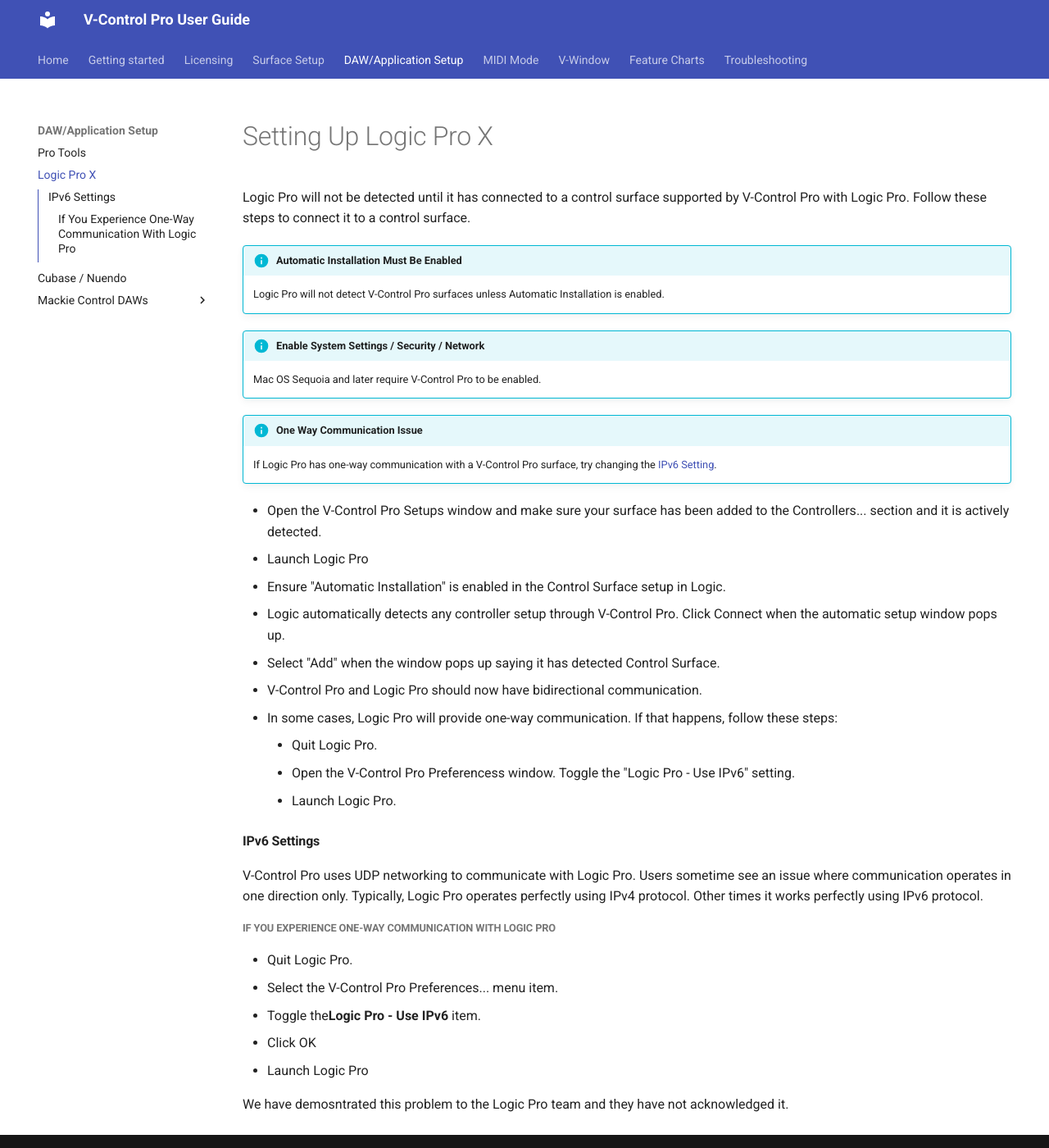
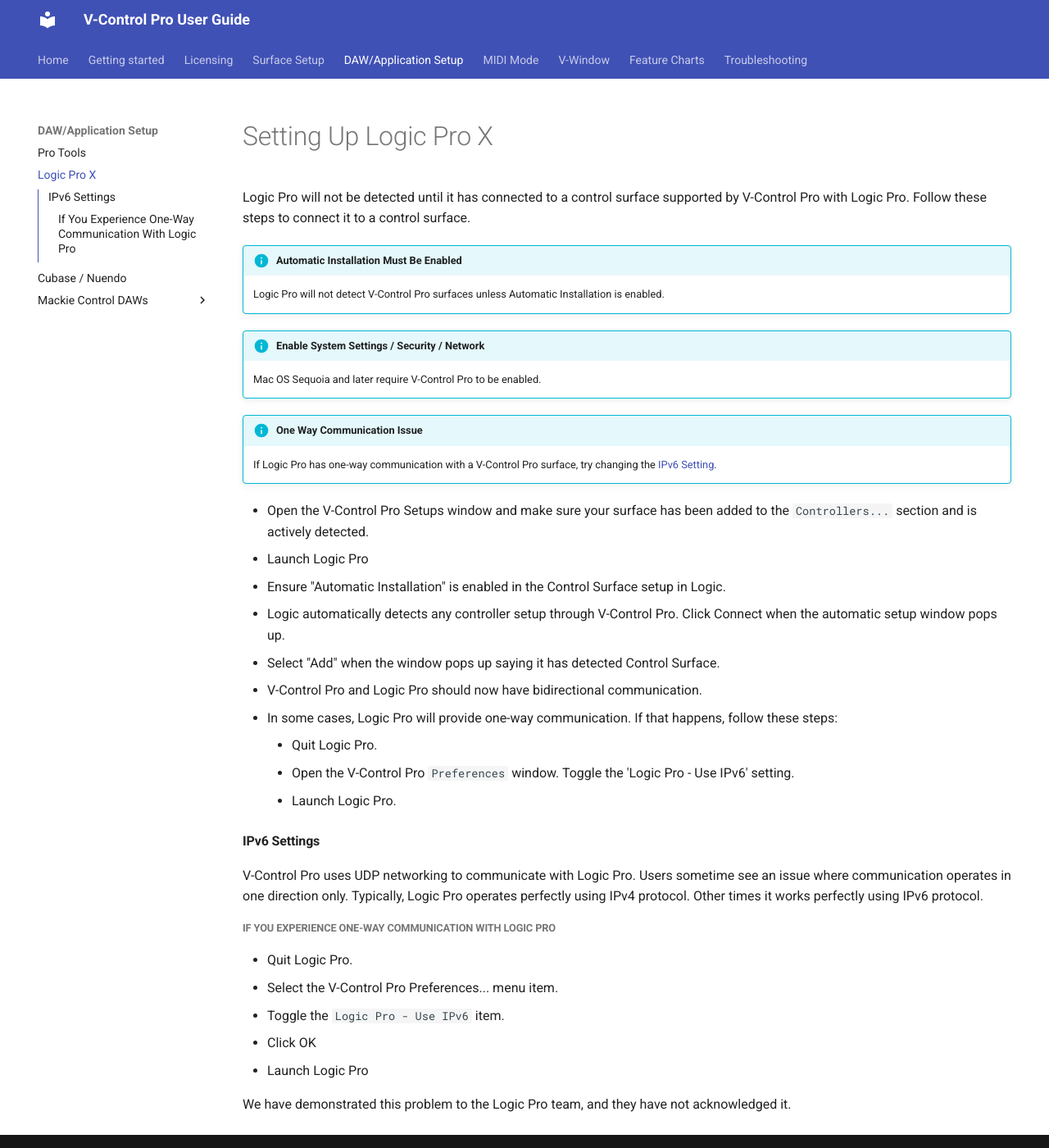
Before and after one commit to neyrinckaudio/docs-vcpro, an MkDocs documentation site: the page built from docs/logic-pro.md, in a window 1280 px wide and 1400 px high. Shown: the whole window at 82% size. Built offline with MkDocs 1.6.1 and Material for MkDocs 9.7.7, drawn with Linux system fonts in a browser that asks for light colours.

Commit message:
typo fixes

```diff
--- a/docs/logic-pro.md
+++ b/docs/logic-pro.md
@@ -11,7 +11,7 @@
 !!! info "One Way Communication Issue"
     If Logic Pro has one-way communication with a V-Control Pro surface, try changing the [IPv6 Setting](#ipv6-setting).
 
-* Open the V-Control Pro Setups window and make sure your surface has been added to the Controllers... section and it is actively detected.
+* Open the V-Control Pro Setups window and make sure your surface has been added to the `Controllers...` section and is actively detected.
 * Launch Logic Pro
 * Ensure "Automatic Installation" is enabled in the Control Surface setup in Logic.
 * Logic automatically detects any controller setup through V-Control Pro. Click Connect when the automatic setup window pops up.
@@ -19,7 +19,7 @@
 * V-Control Pro and Logic Pro should now have bidirectional communication.
 * In some cases, Logic Pro will provide one-way communication. If that happens, follow these steps:
     * Quit Logic Pro.
-    * Open the V-Control Pro Preferencess window. Toggle the "Logic Pro - Use IPv6" setting.
+    * Open the V-Control Pro `Preferences` window. Toggle the 'Logic Pro - Use IPv6' setting.
     * Launch Logic Pro.
 
 <a id="ipv6-setting"></a>
@@ -32,8 +32,8 @@
 
 * Quit Logic Pro.
 * Select the V-Control Pro Preferences... menu item.
-* Toggle the<b>Logic Pro - Use IPv6</b> item.
+* Toggle the `Logic Pro - Use IPv6` item.
 * Click OK
 * Launch Logic Pro
 
-We have demosntrated this problem to the Logic Pro team and they have not acknowledged it.
+We have demonstrated this problem to the Logic Pro team, and they have not acknowledged it.
```
Also changed, not shown: docs/fl-studio.md (+1 -1 lines), docs/getting-help.md (+1 -1 lines), docs/midi-chart.md (+2 -2 lines), docs/premiere-pro.md (+1 -1 lines).
